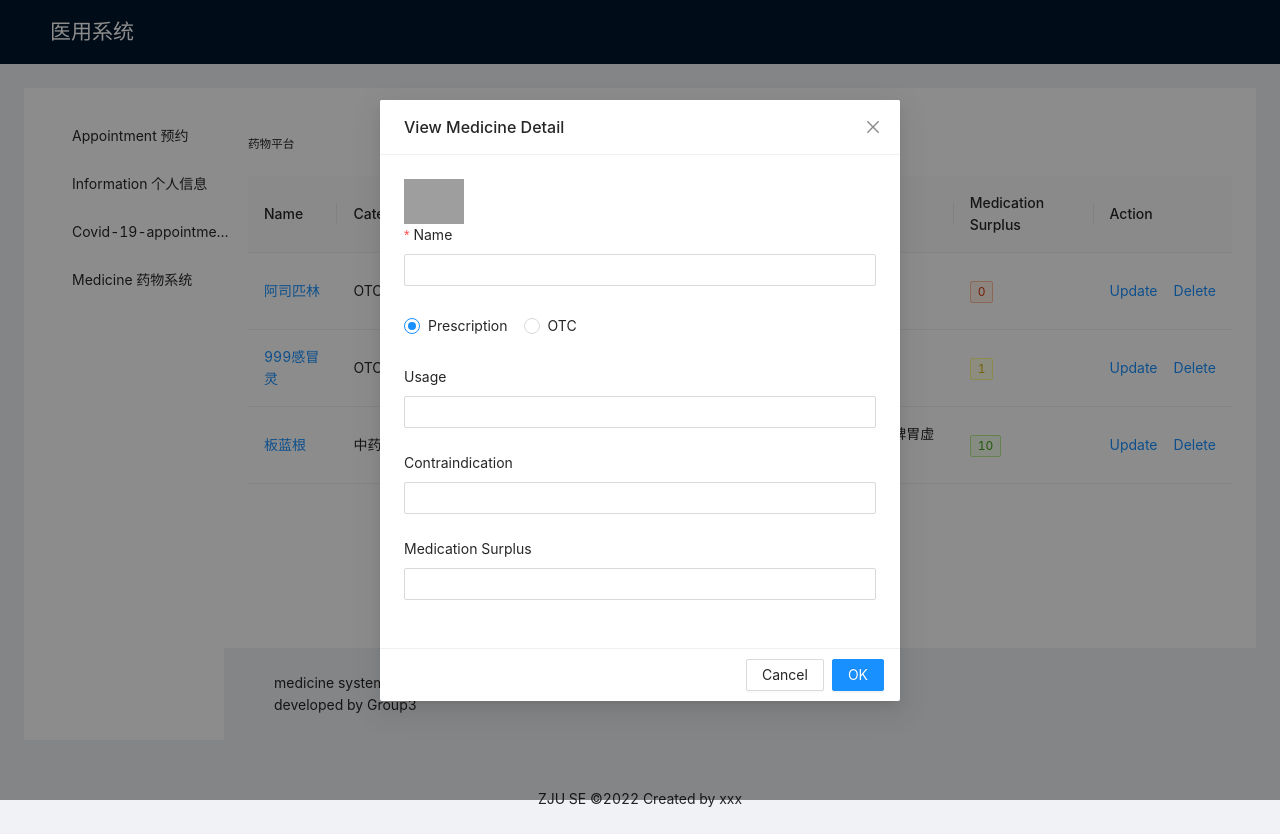
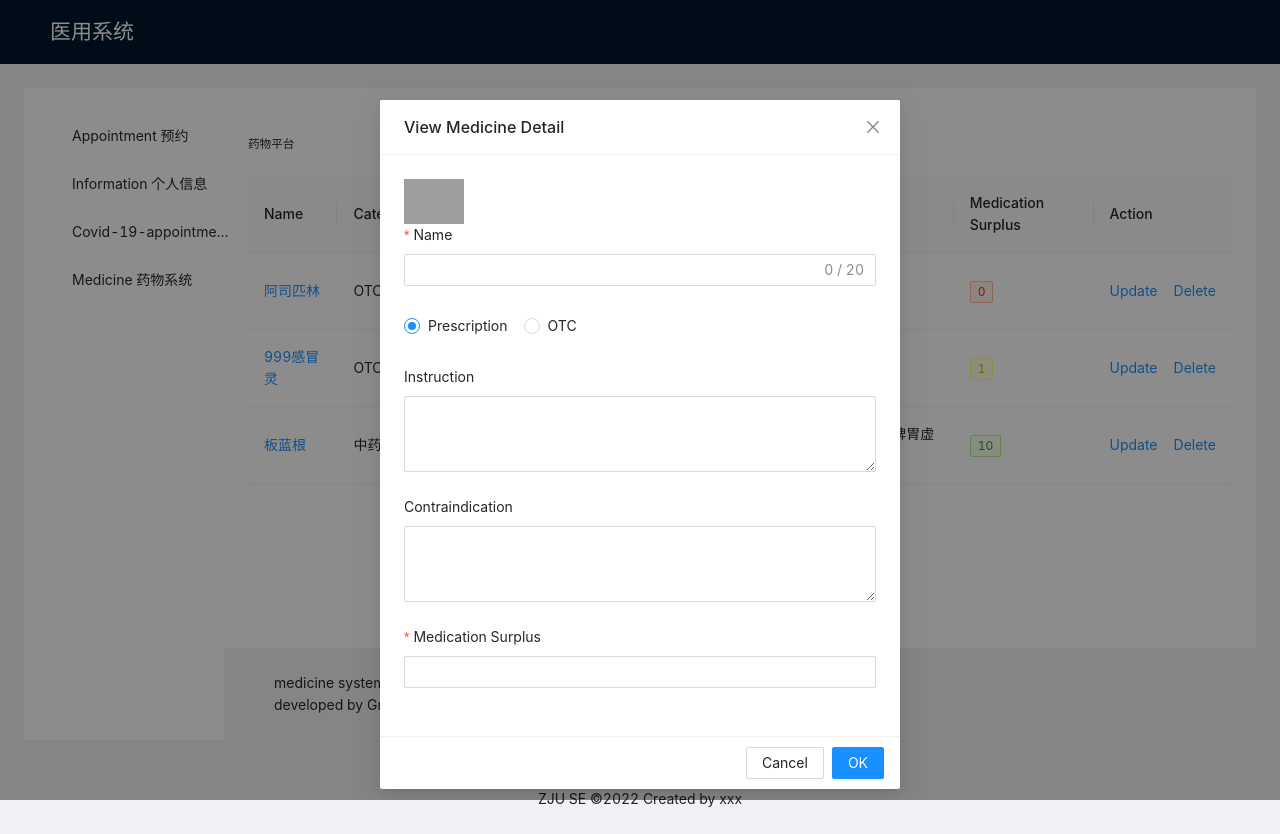
Before and after one commit to yuaanlin/zju-se-project, a Next.js app: page /medicine in a window 1280 px wide. Both pictures are taken after a click on the element 740 px from the left and 291 px from the top of the page. Built offline with nearby package versions, Linux system fonts and the light colour scheme; grey boxes are pictures that could not be loaded.

Commit message:
add apis for medical in ./services

```diff
--- a/pages/component/addMedicineModal.tsx
+++ b/pages/component/addMedicineModal.tsx
@@ -1,6 +1,8 @@
 import React, { useState } from 'react';
 import { Button, Modal, Form, Input, Radio } from 'antd';
+import TextArea from 'antd/lib/input/TextArea';
 import Image from '../medicine/Image';
+import { getMedication, addMedication } from '../../services/admin/medical';
 
 export enum MODAL_STATUS {
     VIEW_MEDICINE_DETAIL = 1,
@@ -9,9 +11,9 @@ export enum MODAL_STATUS {
 interface Values {
     name: string;
     category: string;
-    usage: string;
+    instruction: string;
     contraindication: string;
-    medicationCnt: number;
+    surplus: number;
 }
 
 interface AddMedicineModalProps {
@@ -27,53 +29,73 @@ const AddMedicineModal: React.FC<AddMedicineModalProps> = ({
     onCreate,
     onCancel,
 }) => {
+    const onFinish = (values: any) => {
+        console.log(values);
+    }
+
     const [form] = Form.useForm();
+    const [confirmLoading, setConfirmLoading] = useState(false);
     return (
         <Modal
             visible={visible}
             title="View Medicine Detail"
             okText="OK"
             cancelText="Cancel"
+            confirmLoading={confirmLoading}
             onCancel={onCancel}
             onOk={() => {
-                form
-                    .validateFields()
+                setConfirmLoading(true);
+                form.validateFields()
                     .then(values => {
+                        console.log(values);
+                        // TODO post to backend
+                        // addMedication(values);
                         form.resetFields();
+                        setConfirmLoading(false);
                         onCreate(values);
                     })
                     .catch(info => {
                         console.log('Validate Failed:', info);
+                        setConfirmLoading(false);
                     });
             }}
         >
-            <Image/>
+            <Image />
             <Form
                 form={form}
                 layout="vertical"
                 name="form_in_modal"
-                initialValues={{ category: 'Prescription' }}
+                onFinish={onFinish}
+                initialValues={{
+                    name: '',
+                    category: 'Prescription',
+                    instruction: '',
+                    contraindication: '',
+                    surplus: ''
+                }}
             >
-                <Form.Item
-                    name="name"
-                    label="Name"
-                    rules={[{ required: true, message: 'Please input the name of medicine!' }]}
-                >
-                    <Input />
+                <Form.Item name="name" label="Name"
+                    rules={[{ required: true, message: 'Please input the name of medicine!' }]}>
+                    <Input allowClear showCount maxLength={20} />
                 </Form.Item>
+
                 <Form.Item name="category" className="collection-create-form_last-form-item">
                     <Radio.Group>
                         <Radio value="Prescription">Prescription</Radio>
                         <Radio value="OTC">OTC</Radio>
                     </Radio.Group>
                 </Form.Item>
-                <Form.Item name="usage" label="Usage">
-                    <Input type="textarea" />
+
+                <Form.Item name="instruction" label="Instruction">
+                    <TextArea rows={3} />
                 </Form.Item>
+
                 <Form.Item name="contraindication" label="Contraindication">
-                    <Input type="textarea" />
+                    <TextArea rows={3} />
                 </Form.Item>
-                <Form.Item name="medicationCnt" label="Medication Surplus">
+
+                <Form.Item name="surplus" label="Medication Surplus"
+                    rules={[{ required: true, message: 'Please input the surplus of medicine!' }]}>
                     <Input />
                 </Form.Item>
             </Form>
--- a/pages/medicine/index.tsx
+++ b/pages/medicine/index.tsx
@@ -1,5 +1,6 @@
 import SiderMenu from '../component/SiderMenu';
 import AddMedicineModal, { MODAL_STATUS } from '../component/addMedicineModal';
+import { getMedication } from '../../services/admin/medical';
 import { Button, Form, Space, Table, Tag } from 'antd';
 import { Layout } from 'antd';
 import { useState } from 'react';
@@ -11,8 +12,8 @@ import styles from '../../styles/Home.module.css';
 import Link from 'next/link';
 //import MessageSvg from 'path/to/message.svg';
 
-function findColor(tag: number) {
-    let t = tagColor.find(x => x.status <= tag);
+function findColor(surplus: number) {
+    let t = tagColor.find(x => x.status <= surplus);
     return t ? t.color : 'volcano';
 }
 
@@ -44,9 +45,9 @@ const columns = [
         key: 'category',
     },
     {
-        title: 'Usage',
-        dataIndex: 'usage',
-        key: 'usage',
+        title: 'Instruction',
+        dataIndex: 'instruction',
+        key: 'instruction',
     },
     {
         title: 'Contraindication',
@@ -55,11 +56,11 @@ const columns = [
     },
     {
         title: 'Medication Surplus',
-        dataIndex: 'medicationCnt',
-        key: 'medicationCnt',
-        render: (medicationCnt: number) => (
-            <Tag color={findColor(medicationCnt)}>
-                {medicationCnt}
+        dataIndex: 'surplus',
+        key: 'surplus',
+        render: (surplus: number) => (
+            <Tag color={findColor(surplus)}>
+                {surplus}
             </Tag>
         ),
     },
@@ -76,30 +77,33 @@ const columns = [
     },
 ];
 
+const medicalList: { id: number }[] = [
+    { id: 0 },
+    { id: 1 },
+    { id: 2 }
+]
+
 const data = [
     {
-        key: '1',
         name: '阿司匹林',
         category: 'OTC',
-        usage: '成人口服一次0.3~0.6g，一日3次，必要时每4小时1次。',
+        instruction: '成人口服一次0.3~0.6g，一日3次，必要时每4小时1次。',
         contraindication: '非甾体抗炎药过敏者禁用。',
-        medicationCnt: 0,
+        surplus: 0,
     },
     {
-        key: '2',
         name: '999感冒灵',
         category: 'OTC',
-        usage: '开水冲服，一次1袋，一日3次。',
+        instruction: '开水冲服，一次1袋，一日3次。',
         contraindication: '严重肝肾功能不全者禁用。',
-        medicationCnt: 1,
+        surplus: 1,
     },
     {
-        key: '3',
         name: '板蓝根',
         category: '中药',
-        usage: '煎服，9-15g。',
+        instruction: '煎服，9-15g。',
         contraindication: '体虚而无实火热毒者忌服，脾胃虚寒者慎用。',
-        medicationCnt: 10,
+        surplus: 10,
     },
 ];
 
@@ -123,7 +127,9 @@ export default function MedicinePage() {
                 <Header style={{
                     background: '#fff',
                     padding: 24,
-                }}><h1>药物平台</h1></Header>
+                }}>
+                    <h1>药物平台</h1>
+                </Header>
                 <Content
                     className="site-layout-background"
                     style={{
@@ -133,13 +139,6 @@ export default function MedicinePage() {
                         minHeight: 480,
                     }}>
                     <Layout>
-                        {/* <Content>Where to place the list</Content>
-                        <Sider style={{
-                            background: '#fff',
-                            padding: 24,
-                            margin: 0,
-                            minHeight: 480,
-                        }}><Image /></Sider> */}
                         <Table
                             onRow={record => {
                                 return {
@@ -155,7 +154,11 @@ export default function MedicinePage() {
                                 pageSize: 5
                             }}
                             columns={columns}
-                            dataSource={data}
+                            dataSource={medicalList.map(item => {
+                                return data[item.id];
+                                // TODO fetch from backend
+                                // getMedication(item.id);
+                            })}
                         />
                         <AddMedicineModal
                             modalStatus={modalStatus}
--- /dev/null
+++ b/services/admin/medical.ts
@@ -0,0 +1,51 @@
+import { request } from '../index';
+
+type MedicationInfo = {
+    name: string,
+    category: string,
+    instruction: string,
+    contraindication: string,
+    surplus: number
+}
+
+/** 管理员增加药品信息 */
+export async function addMedication(medicationInfo: MedicationInfo) {
+    return request<{}>({
+        url: '/api/admin/medical/addMedication',
+        method: 'POST',
+        data: medicationInfo
+    });
+}
+
+/** 管理员删除药品信息 */
+export async function deleteMedication(medicationId: number) {
+    return request<{}>({
+        url: `/api/admin/medical/${medicationId}/deleteMedication`,
+        method: 'POST'
+    });
+}
+
+/** 管理员更新药品信息 */
+export async function updateMedication(medicationId: number, medicationInfo: MedicationInfo) {
+    return request<{}>({
+        url: `/api/admin/medical/${medicationId}/updateMedication`,
+        method: 'POST',
+        data: medicationInfo
+    });
+}
+
+type MedicationId = {
+    medicationId: number
+}
+
+type GetMedicationResponse = {
+    medicationInfo: (MedicationId & MedicationInfo)[]
+}
+
+/** 管理员查询药品信息 */
+export async function getMedication(medicationId: number) {
+    return request<GetMedicationResponse>({
+        url: `/api/admin/medical/${medicationId}/getMedication`,
+        method: 'GET'
+    });
+}
--- /dev/null
+++ b/services/patient/medical.ts
@@ -0,0 +1,21 @@
+import { request } from '../index';
+
+type MedicationInfo = {
+    name: string,
+    category: string,
+    instruction: string,
+    contraindication: string,
+    medicationCnt: number
+}
+
+type GetMedicalInfoResponse = {
+    medicalInfo: MedicationInfo[]
+}
+
+/** 患者查看某次问诊的相应药品信息 */
+export async function getMedicalInfo(consultationId: number) {
+    return request<GetMedicalInfoResponse>({
+        url: `/api/patient/medical/${consultationId}/getMedicalInfo`,
+        method: 'GET',
+    });
+}
```
